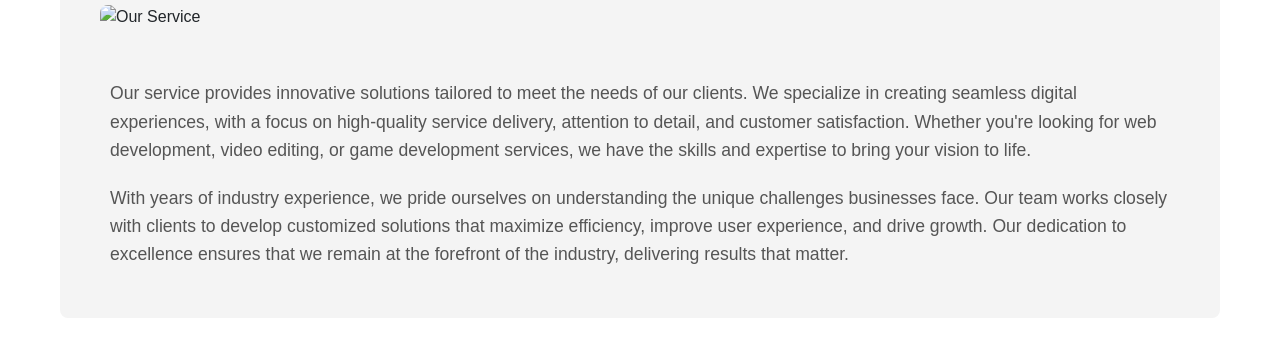
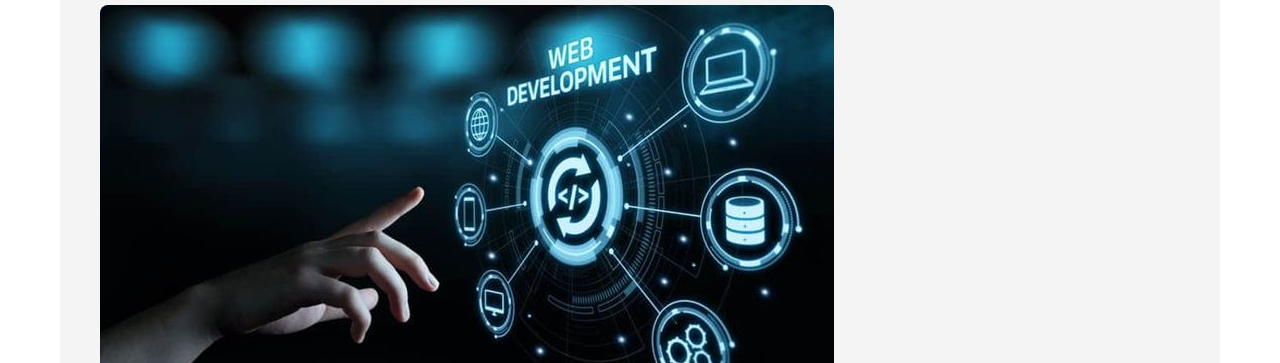
Before and after one commit to DK46032004/PROJECT-WEB1, a plain HTML site: page webfull.html in a window 1280 px wide. Shown: the part 305-668 px from the top of the page. Drawn offline with nearby package versions, Linux system fonts and the light colour scheme; files whose address does not match are found by name.

Commit message:
Update webfull.html

```diff
--- a/webfull.html
+++ b/webfull.html
@@ -28,7 +28,7 @@
     <div class="container">
         <section class="about-service">
             <h2>What We Do</h2>
-            <img src="images/img1.jpg" alt="Our Service">
+            <img src="img1.jpg" alt="Our Service">
             <div class="description">
                 <p>Our service provides innovative solutions tailored to meet the needs of our clients. We specialize in creating seamless digital experiences, with a focus on high-quality service delivery, attention to detail, and customer satisfaction. Whether you're looking for web development, video editing, or game development services, we have the skills and expertise to bring your vision to life.</p>
 
```
